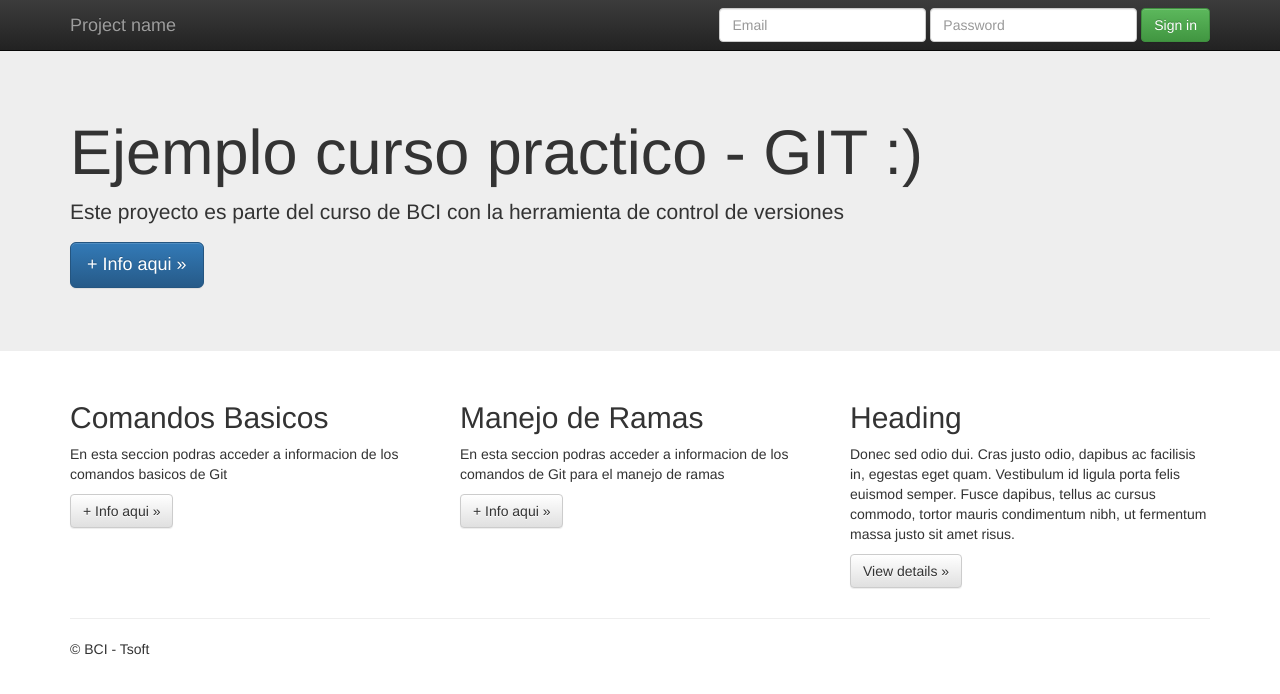
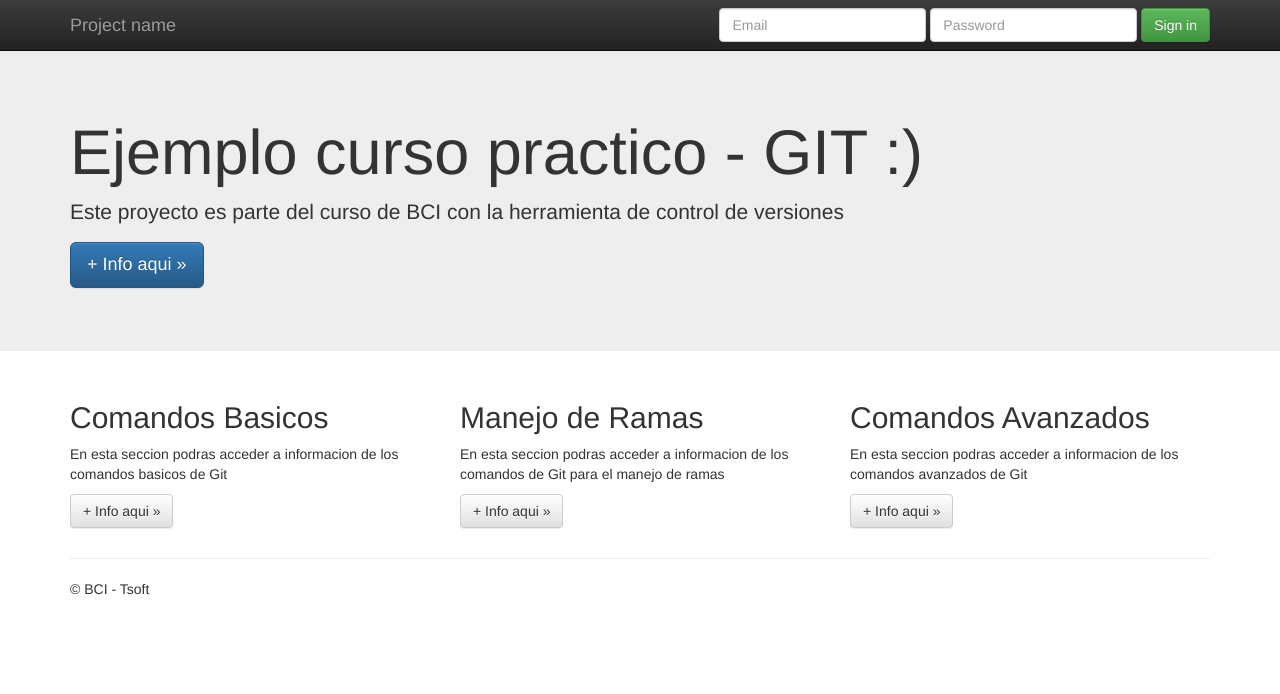
Before and after one commit to pameeeperalta/CursoGitBCI1, a plain HTML site: page index.html in a window 1280 px wide. Drawn offline with nearby package versions, Linux system fonts and the light colour scheme.

Commit message:
se agrega funcionalidad comandos avanzados en sitio Git

```diff
--- a/index.html
+++ b/index.html
@@ -75,9 +75,9 @@
           <p><a class="btn btn-default" href="#" role="button">+ Info aqui &raquo;</a></p>
        </div>
         <div class="col-md-4">
-          <h2>Heading</h2>
-          <p>Donec sed odio dui. Cras justo odio, dapibus ac facilisis in, egestas eget quam. Vestibulum id ligula porta felis euismod semper. Fusce dapibus, tellus ac cursus commodo, tortor mauris condimentum nibh, ut fermentum massa justo sit amet risus.</p>
-          <p><a class="btn btn-default" href="#" role="button">View details &raquo;</a></p>
+          <h2>Comandos Avanzados</h2>
+          <p> En esta seccion podras acceder a informacion de los comandos avanzados de Git</p>
+          <p><a class="btn btn-default" href="#" role="button">+ Info aqui &raquo;</a></p>
         </div>
       </div>
 
```
